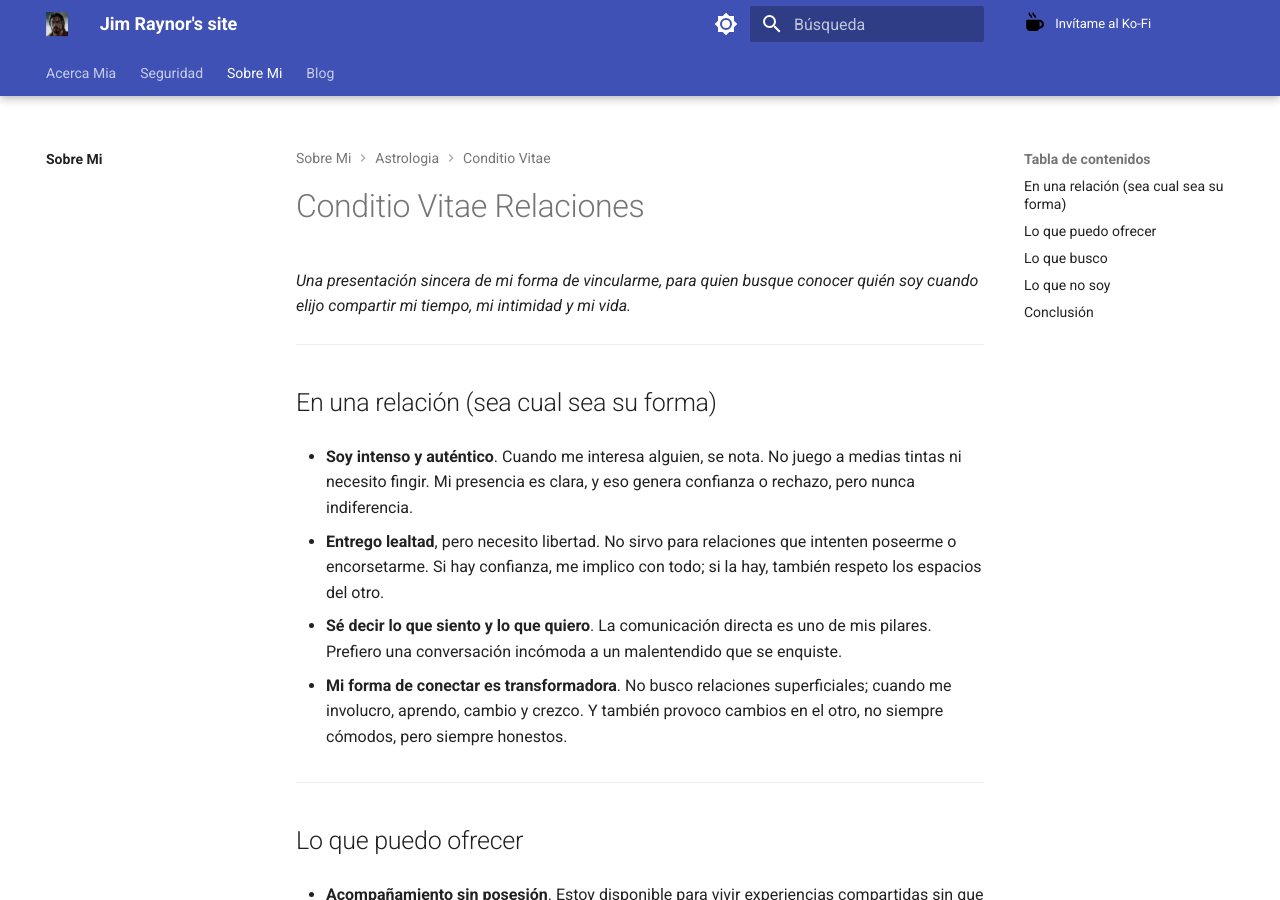
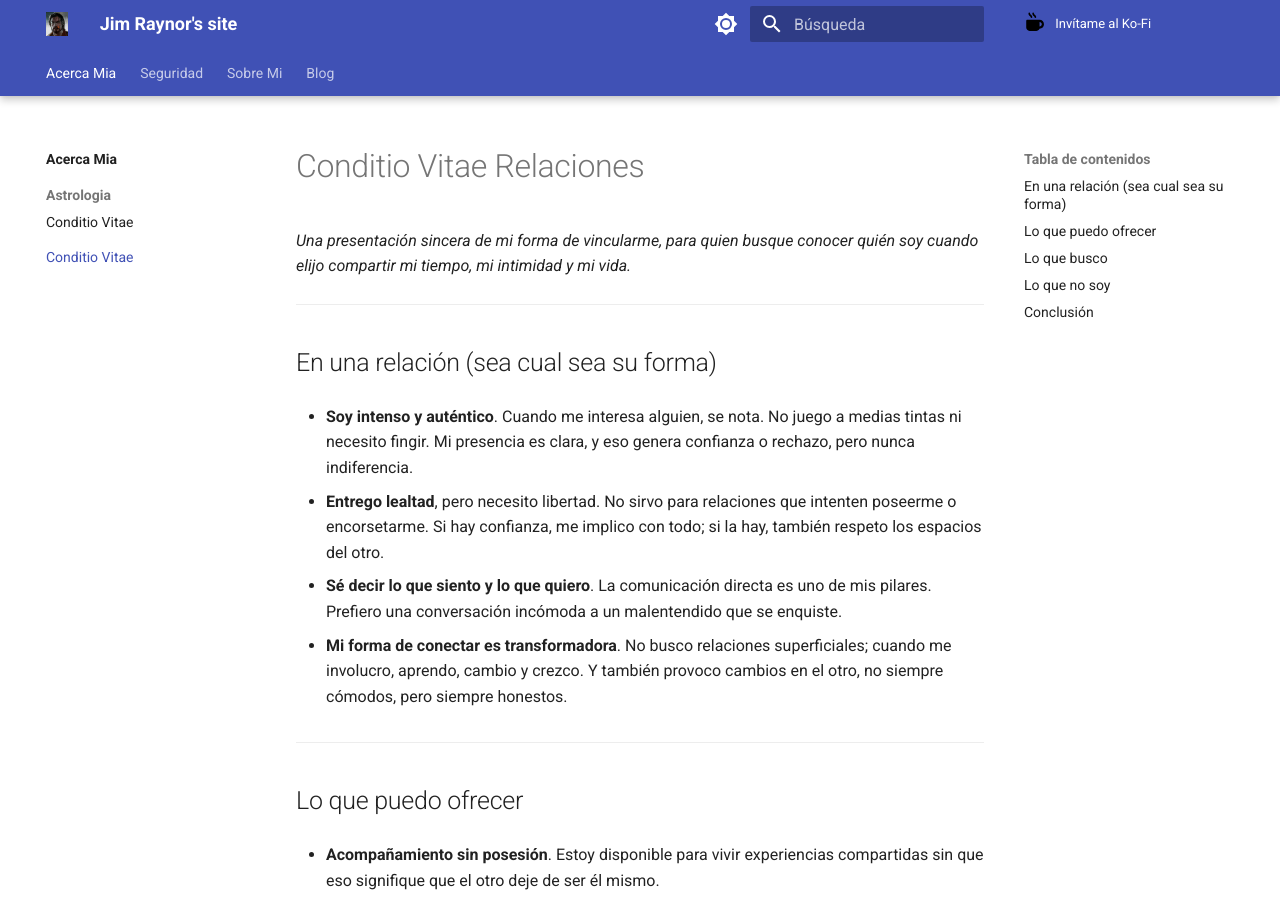
Before and after one commit to jimraynor88/blog, an MkDocs documentation site: the page built from docs/Acerca_Mia/Conditio_Vitae/Relaciones.md, in a window 1280 px wide and 900 px high. Built offline with MkDocs 1.6.1 and Material for MkDocs 9.7.7, drawn with Linux system fonts in a browser that asks for light colours.

Commit message:
Update and rename docs/Sobre_Mi/Astrologia/Conditio_Vitae/Relaciones_Como_Soy.md to docs/Acerca_Mia/Conditio_Vitae/Relaciones.md

```diff
--- a/docs/Sobre_Mi/Astrologia/Conditio_Vitae/Relaciones_Como_Soy.md
+++ b/docs/Acerca_Mia/Conditio_Vitae/Relaciones.md
@@ -1,3 +1,9 @@
+---
+title: Relaciones
+alias: relaciones
+tags: Conditio_Vitae
+---
+
 # Conditio Vitae Relaciones
 
 *Una presentación sincera de mi forma de vincularme, para quien busque conocer quién soy cuando elijo compartir mi tiempo, mi intimidad y mi vida.*
```
